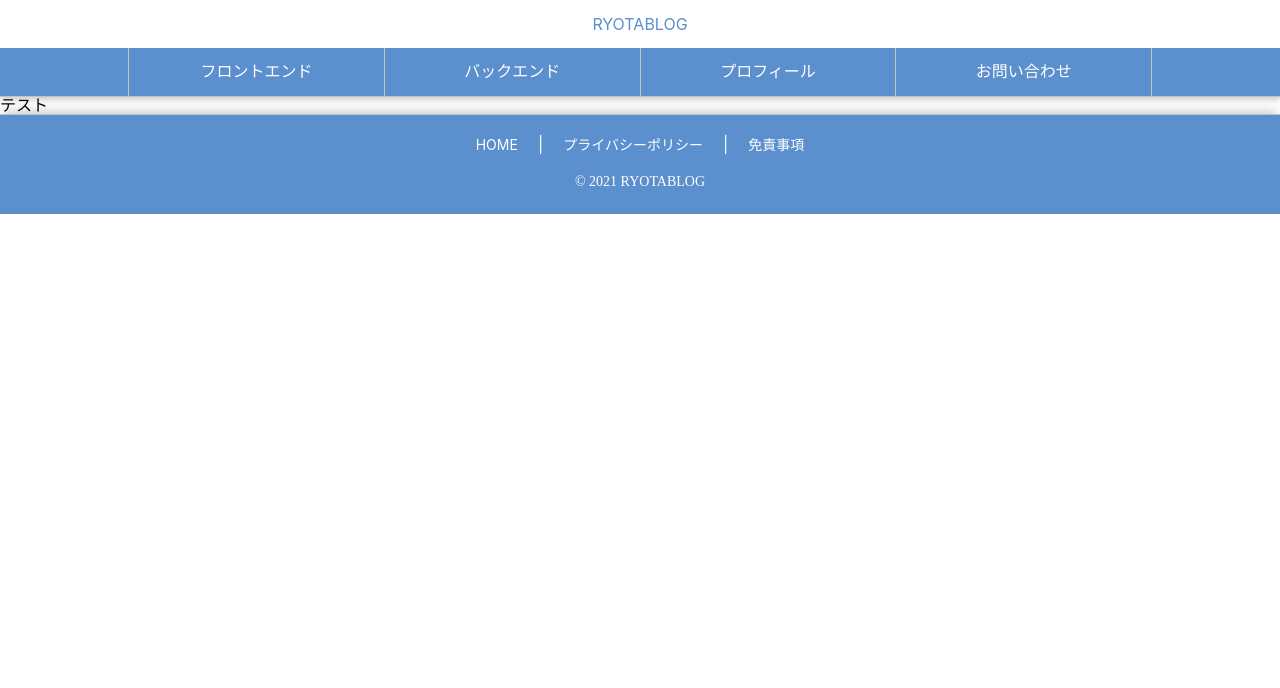
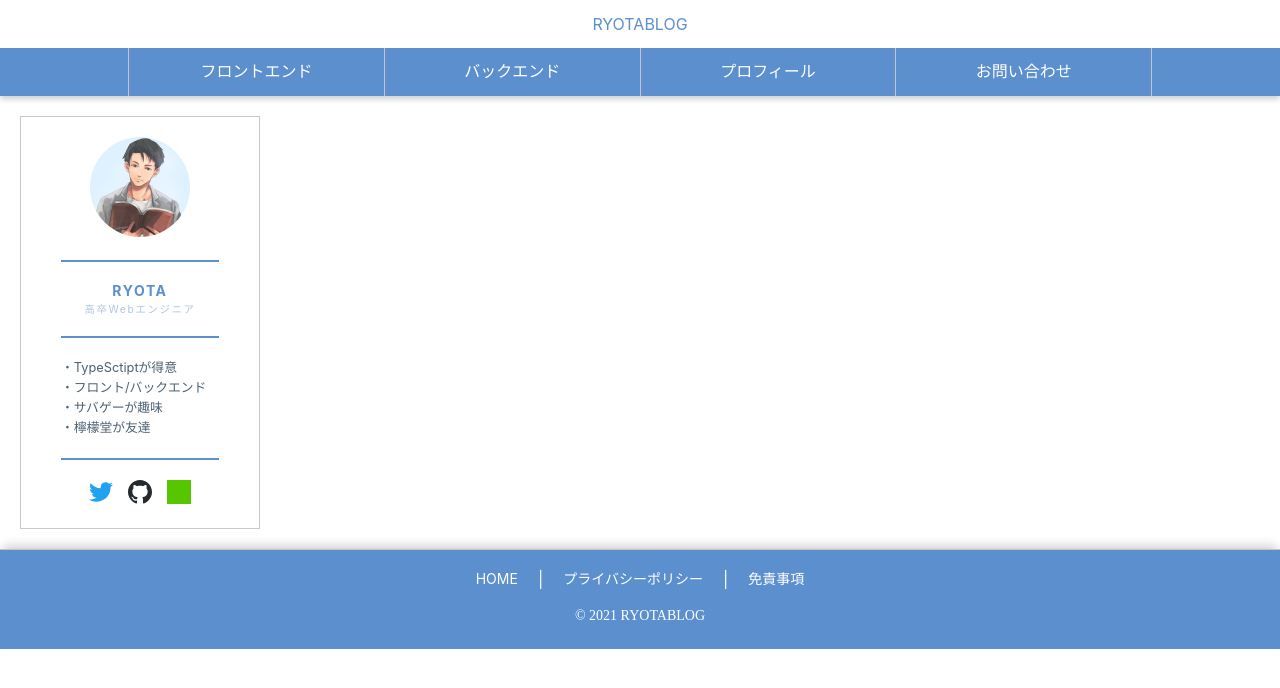
Before and after one commit to RYOTA-F/kosotu-devlog, a Next.js app: page / in a window 1280 px wide. Shown: the top 688 px of the page. Built offline with nearby package versions, Linux system fonts and the light colour scheme.

Commit message:
develop: SideProfile を追加

```diff
--- a/package.json
+++ b/package.json
@@ -3,7 +3,7 @@
   "version": "0.1.0",
   "private": true,
   "scripts": {
-    "dev": "next dev",
+    "dev": "next",
     "build": "next build",
     "start": "next start",
     "lint": "eslint . --ext .ts,.tsx",
--- /dev/null
+++ b/src/components/atoms/SnsIcon/index.tsx
@@ -0,0 +1,62 @@
+/**
+* Atoms/SnsIcon
+* @package Component
+*/
+import React from 'react'
+import Link from 'next/link'
+/* styles */
+import styles from './styles.module.scss'
+
+/**
+ * props
+ */
+type IconProps = {
+  sns:string
+  link_url: string
+}
+
+/**
+ * @param props TProps
+ * @returns
+ */
+const SnsIcon: React.FC<IconProps> = (props: IconProps) => {
+  let icon
+
+  switch (props.sns) {
+    case 'twitter':
+      icon = (
+        <a className={styles.twitter} target="_blank">
+          <svg xmlns="http://www.w3.org/2000/svg" width="24" height="24" viewBox="0 0 24 24">
+           <path d="M24 4.557c-.883.392-1.832.656-2.828.775 1.017-.609 1.798-1.574 2.165-2.724-.951.564-2.005.974-3.127 1.195-.897-.957-2.178-1.555-3.594-1.555-3.179 0-5.515 2.966-4.797 6.045-4.091-.205-7.719-2.165-10.148-5.144-1.29 2.213-.669 5.108 1.523 6.574-.806-.026-1.566-.247-2.229-.616-.054 2.281 1.581 4.415 3.949 4.89-.693.188-1.452.232-2.224.084.626 1.956 2.444 3.379 4.6 3.419-2.07 1.623-4.678 2.348-7.29 2.04 2.179 1.397 4.768 2.212 7.548 2.212 9.142 0 14.307-7.721 13.995-14.646.962-.695 1.797-1.562 2.457-2.549z" />
+          </svg>
+        </a>
+      )
+      break;
+    case 'github':
+      icon = (
+        <a className={styles.github} target="_blank">
+          <svg xmlns="http://www.w3.org/2000/svg" width="24" height="24" viewBox="0 0 24 24">
+            <path d="M12 0c-6.626 0-12 5.373-12 12 0 5.302 3.438 9.8 8.207 11.387.599.111.793-.261.793-.577v-2.234c-3.338.726-4.033-1.416-4.033-1.416-.546-1.387-1.333-1.756-1.333-1.756-1.089-.745.083-.729.083-.729 1.205.084 1.839 1.237 1.839 1.237 1.07 1.834 2.807 1.304 3.492.997.107-.775.418-1.305.762-1.604-2.665-.305-5.467-1.334-5.467-5.931 0-1.311.469-2.381 1.236-3.221-.124-.303-.535-1.524.117-3.176 0 0 1.008-.322 3.301 1.23.957-.266 1.983-.399 3.003-.404 1.02.005 2.047.138 3.006.404 2.291-1.552 3.297-1.23 3.297-1.23.653 1.653.242 2.874.118 3.176.77.84 1.235 1.911 1.235 3.221 0 4.609-2.807 5.624-5.479 5.921.43.372.823 1.102.823 2.222v3.293c0 .319.192.694.801.576 4.765-1.589 8.199-6.086 8.199-11.386 0-6.627-5.373-12-12-12z" />
+          </svg>
+        </a>
+      )
+      break
+    case 'qiita':
+      icon = (
+        <a className={styles.qiita} target="_blank">
+          <svg xmlns="http://www.w3.org/2000/svg" width="24" height="24" viewBox="0 0 24 24">
+            <path d="M0 0L0 132L1 132C2.30836 68.6109 68.6111 2.30859 132 1C121.496 -3.40756 103.42 0 92 0L0 0z"/>
+          </svg>
+        </a>
+      )
+      break;
+  }
+
+  return (
+    <Link href={props.link_url}>
+      {icon}
+    </Link>
+  )
+}
+
+export default SnsIcon
--- /dev/null
+++ b/src/components/atoms/SnsIcon/styles.module.scss
@@ -0,0 +1,11 @@
+.twitter {
+  fill: #20a1f1;
+}
+
+.github {
+  fill: #242a2e;
+}
+
+.qiita {
+  fill: #56c600;
+}
--- a/src/components/organisms/BaseLayout/styles.module.scss
+++ b/src/components/organisms/BaseLayout/styles.module.scss
@@ -1,3 +1,3 @@
 .headerSpace {
-  margin-top: 96px;
+  height: 96px;
 }
--- a/src/components/organisms/Header/styles.module.scss
+++ b/src/components/organisms/Header/styles.module.scss
@@ -1,4 +1,5 @@
 .container {
+  height: 96px;
   position: fixed;
   top: 0;
   left: 0;
--- /dev/null
+++ b/src/components/organisms/SideProfile/index.tsx
@@ -0,0 +1,63 @@
+/**
+* Organisms/SideProfile
+* @package Component
+*/
+import React from 'react'
+import Image from 'next/image'
+/* components */
+import SnsIcon from '@/components/atoms/SnsIcon'
+/* constsnts */
+import { PROFILE_AVATER, PROFILE_MAIN, PROFILE_DISCRIPTION, PROFILE_SNS } from '@/constants/config'
+/* styles */
+import styles from './styles.module.scss'
+
+/**
+ * @param props TProps
+ * @returns
+ */
+const SideProfile: React.FC = () => {
+  return (
+    <div className={styles.container}>
+      {/* アバター */}
+      <div className={styles.avatar}>
+        <Image
+          className={styles.avatar__pic}
+          src={PROFILE_AVATER}
+          alt="Avatar"
+          width={100}
+          height={100}
+        />
+      </div>
+
+      <hr className={styles.border} />
+
+      {/* プロフィール */}
+      <div className={styles.profile}>
+        <p className={styles.profile__name}>{PROFILE_MAIN.name}</p>
+        <p className={styles.profile__position}>{PROFILE_MAIN.position}</p>
+      </div>
+
+      <hr className={styles.border} />
+
+      {/* 説明 */}
+      <div className={styles.discription}>
+        <ul>
+          {PROFILE_DISCRIPTION.map((v, i) =>
+            <li key={i} className={styles.discription__list}>・{v}</li>
+          )}
+        </ul>
+      </div>
+
+      <hr className={styles.border} />
+
+      {/* SNS */}
+      <div className={styles.sns}>
+        {PROFILE_SNS.map((v, i) =>
+          <SnsIcon key={i} sns={v.sns} link_url={v.link} />
+        )}
+      </div>
+    </div>
+  )
+}
+
+export default SideProfile
--- /dev/null
+++ b/src/components/organisms/SideProfile/styles.module.scss
@@ -0,0 +1,55 @@
+.container {
+  margin: 20px;
+  padding: 20px 40px;
+  border: 1px solid var(--c-border);
+}
+
+.avatar {
+  margin-right: auto;
+  margin-left: auto;
+  width: 100px;
+
+  &__pic {
+    border-radius: 50%;
+  }
+}
+
+.border {
+  margin-top: 20px;
+  margin-bottom: 20px;
+  border: 1px solid var(--c-main);
+}
+
+.profile {
+  margin: 0 auto;
+  text-align: center;
+  letter-spacing: 0.1em;
+
+  &__name {
+    margin-bottom: 4px;
+    font-size: 0.875rem;
+    font-weight: bold;
+    line-height: 18px;
+    color: var(--c-main);
+  }
+
+  &__position {
+    font-size: 0.65rem;
+    color: var(--c-sub-text);
+  }
+}
+
+.discription {
+  font-size: 0.8rem;
+
+  &__list {
+    line-height: 20px;
+    color: var(--c-discription);
+  }
+}
+
+.sns {
+  padding: 0 20px;
+  display: flex;
+  justify-content: space-around;
+}
--- a/src/components/templates/TopLayout/index.tsx
+++ b/src/components/templates/TopLayout/index.tsx
@@ -5,8 +5,11 @@
 import React from 'react'
 /* component */
 import BaseLayout from '@/components/organisms/BaseLayout'
+import SideProfile from '@/components/organisms/SideProfile'
 /* constants */
 /* types */
+/* styles */
+import styles from './styles.module.scss'
 
 /**
  * container
@@ -16,7 +19,9 @@ import BaseLayout from '@/components/organisms/BaseLayout'
 const TopLayout: React.FC = () => {
   return (
     <BaseLayout>
-      <div>テスト</div>
+      <div className={styles.sideBar}>
+        <SideProfile />
+      </div>
     </BaseLayout>
   )
 }
--- /dev/null
+++ b/src/components/templates/TopLayout/styles.module.scss
@@ -0,0 +1,8 @@
+.container {
+  height: 1000px;
+  margin: 40px 120px 0;
+}
+
+.sideBar {
+  width: 280px;
+}
--- a/src/constants/config.ts
+++ b/src/constants/config.ts
@@ -2,3 +2,44 @@
  * ブログタイトル
  */
 export const BASE_TITLE = 'RYOTABLOG'
+
+/**
+ * アバター
+ */
+export const PROFILE_AVATER = '/avatar.jpg'
+
+/**
+ * プロフィール
+ */
+export const PROFILE_MAIN = {
+  name: 'RYOTA',
+  position: '高卒Webエンジニア',
+}
+
+/**
+ * プロフィール説明
+ */
+export const PROFILE_DISCRIPTION = [
+  'TypeSctiptが得意',
+  'フロント/バックエンド',
+  'サバゲーが趣味',
+  '檸檬堂が友達',
+]
+
+/**
+ * SNSリンク
+ */
+export const PROFILE_SNS = [
+  {
+    sns: 'twitter',
+    link: 'https://twitter.com/WEBERYOTA',
+  },
+  {
+    sns: 'github',
+    link: 'https://github.com/RyotaFujishima',
+  },
+  {
+    sns: 'qiita',
+    link: 'https://qiita.com/WEBERYOTA',
+  },
+]
--- a/src/styles/common.scss
+++ b/src/styles/common.scss
@@ -2,5 +2,8 @@
   --c-main: #5b8fce;
   --c-line: #c4c4c4;
   --c-text: #ffffff;
+  --c-sub-text: #b0c4de;
+  --c-discription: #4c6172;
+  --c-border: #c8c8c8;
   --f-main: 'Quicksand';
 }
```
Also changed, not shown: public/avatar.jpg (added).
